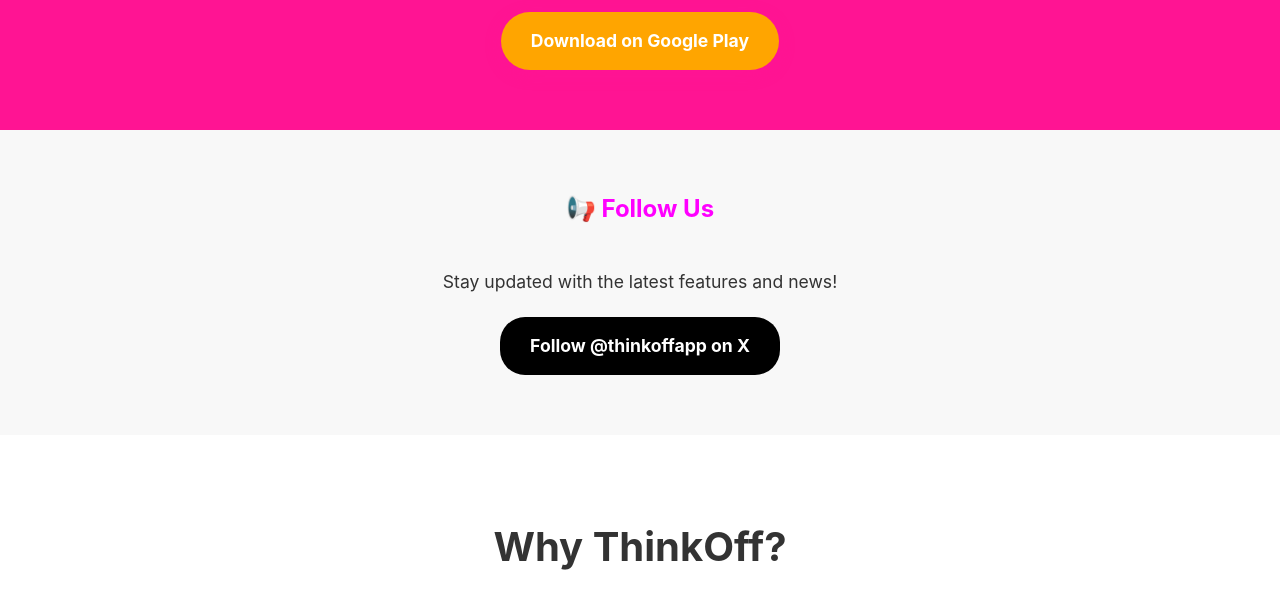
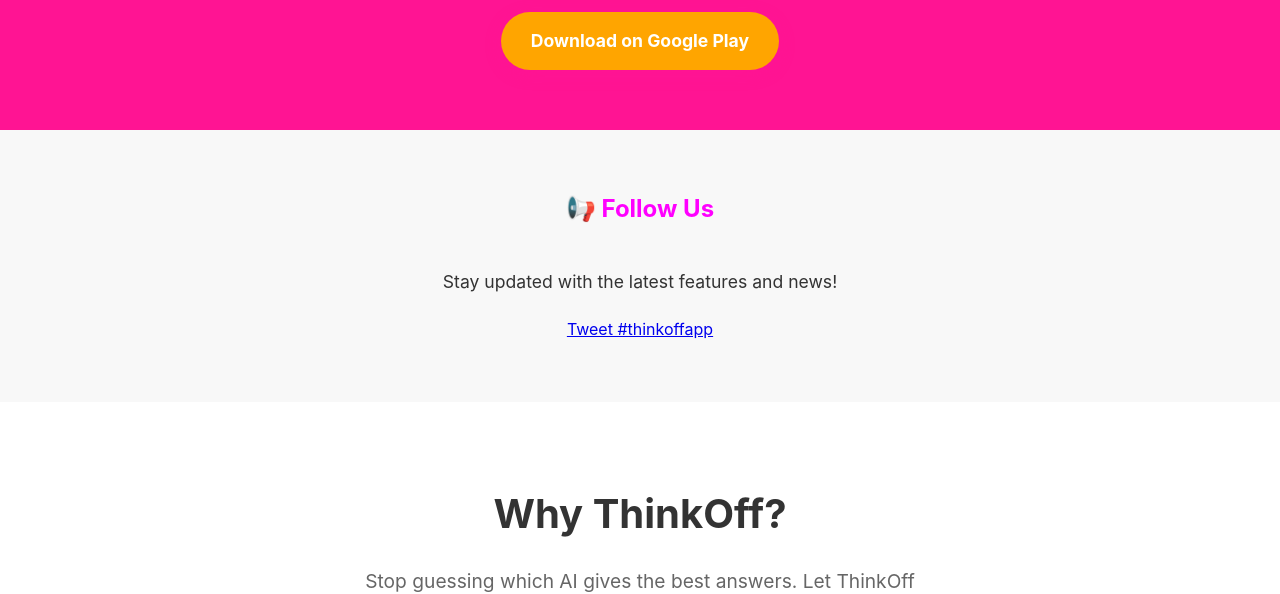
Before and after one commit to ThinkOffApp/thinkoff-website, a plain HTML site: page index.html in a window 1280 px wide. Shown: the part 241-835 px from the top of the page. Drawn offline with Linux system fonts and the light colour scheme.

Commit message:
Update index.html

```diff
--- a/index.html
+++ b/index.html
@@ -249,11 +249,8 @@
             <h2 style="text-align: center; margin-bottom: 40px; color: #FF00FF;">📢 Follow Us</h2>
             <div style="text-align: center;">
                 <p style="margin-bottom: 20px; font-size: 1.1rem;">Stay updated with the latest features and news!</p>
-                <a href="https://x.com/thinkoffapp"
-                   target="_blank"
-                   style="display: inline-block; background: #000; color: white; padding: 15px 30px; border-radius: 25px; text-decoration: none; font-weight: bold; font-size: 1.1rem;">
-                    Follow @thinkoffapp on X
-                </a>
+
+                <a href="https://twitter.com/intent/tweet?button_hashtag=thinkoffapp&ref_src=twsrc%5Etfw" class="twitter-hashtag-button" data-show-count="false">Tweet #thinkoffapp</a><script async src="https://platform.twitter.com/widgets.js" charset="utf-8"></script>
             </div>
         </div>
     </section>
```
